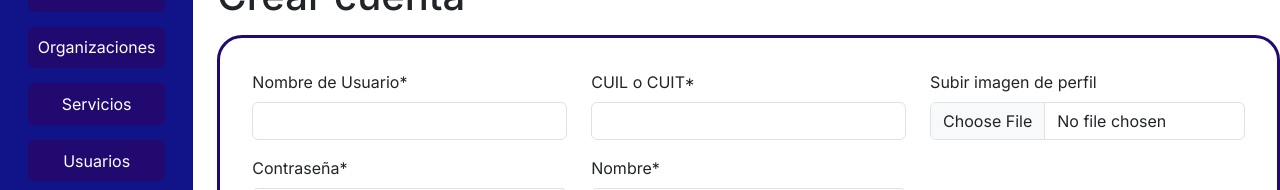
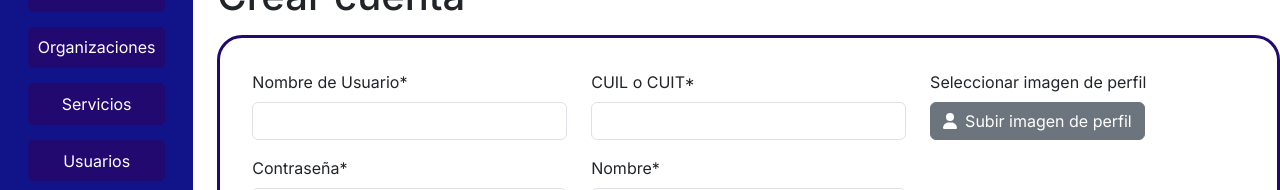
Before and after one commit to dreschpedro/proyectoPas, a Next.js app in the folder client/: page /usuarios/usuarioCreate in a window 1280 px wide. Shown: the part 156-346 px from the top of the page. Built offline with nearby package versions, Linux system fonts and the light colour scheme; no server answers.

Commit message:
fornt users

```diff
--- a/client/app/usuarios/usuarioCreate/page.jsx
+++ b/client/app/usuarios/usuarioCreate/page.jsx
@@ -7,6 +7,9 @@ import instance from '@/app/axiosConfig';
 import { Container } from 'react-bootstrap';
 import Row from 'react-bootstrap/Row';
 import Col from 'react-bootstrap/Col';
+import { FontAwesomeIcon } from '@fortawesome/react-fontawesome';
+import { faUser } from '@fortawesome/free-solid-svg-icons';
+
 
 function RegistroUsuarios() {
 
@@ -338,14 +341,30 @@ function RegistroUsuarios() {
         {/* imagen de perfil */}
         <Col md={{ order: 'last' }} xs={{ order: 'first' }}>
 
-          <Form.Group controlId="formFile">
-            <Form.Label>Subir imagen de perfil</Form.Label>
+          {/* <Form.Group controlId="formFile">
+
             <Form.Control
               type="file"
               name="imagen"
               value={formData.imagen}
               onChange={handleImageUpload} />
-          </Form.Group>
+
+          </Form.Group> */}
+
+
+<Form.Group controlId="formFile">
+        <Form.Label>Seleccionar imagen de perfil</Form.Label>
+        <Button variant="secondary" className="d-flex align-items-center">
+          <FontAwesomeIcon icon={faUser} className="me-2" />
+          Subir imagen de perfil
+          <Form.Control
+            type="file"
+            name="imagen"
+            className="d-none"
+            onChange={handleImageUpload}
+          />
+        </Button>
+      </Form.Group>
 
         </Col>
       </Row>
```
